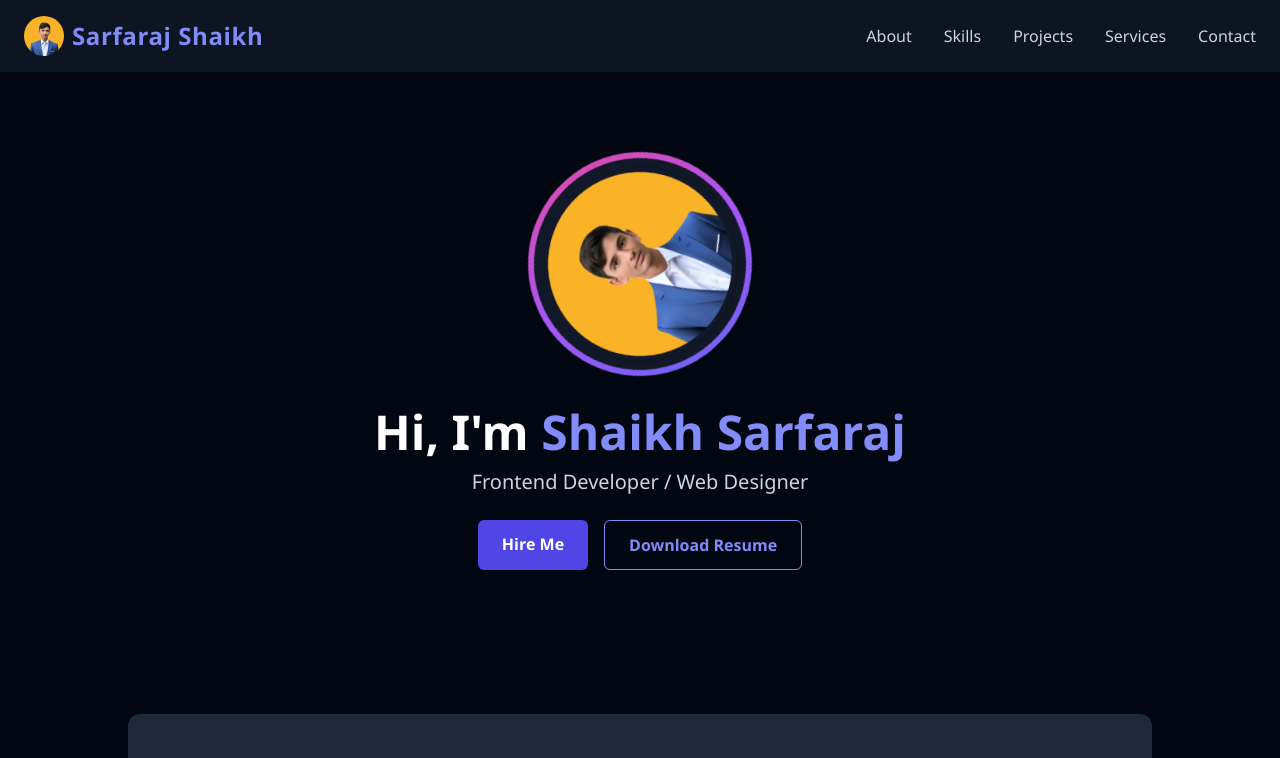
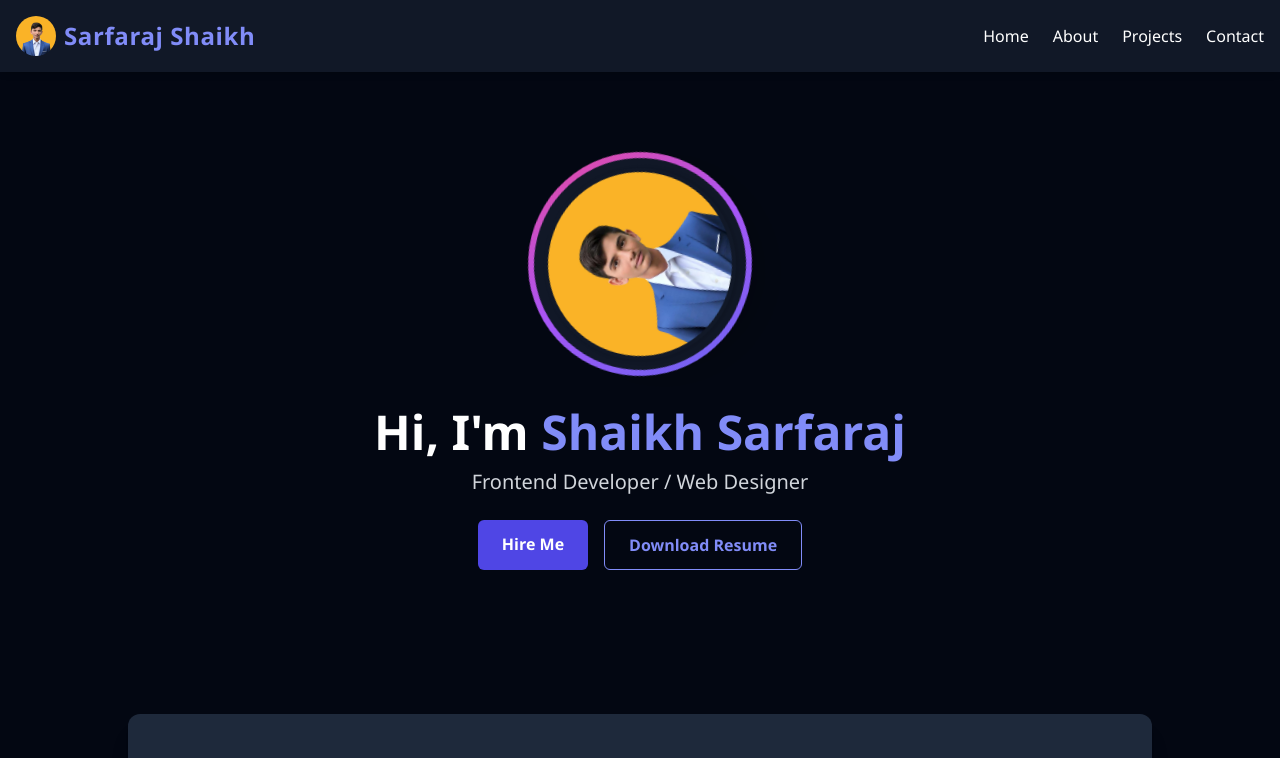
Before and after one commit to sarfarajshaikh3323/myportfolio, a React (Create React App) app: page / in a window 1280 px wide. Shown: the top 758 px of the page. Built offline with nearby package versions, Linux system fonts and the light colour scheme.

Commit message:
Fixed logo path and updated header

```diff
--- a/src/components/Header.jsx
+++ b/src/components/Header.jsx
@@ -9,8 +9,8 @@ const Header = () => {
     };
 
     return (
-        <header className="sticky top-0 z-50 bg-gray-900/80 backdrop-blur-md shadow-lg px-6 py-4">
-            <div className="max-w-7xl mx-auto flex justify-between items-center">
+        <header className="bg-gray-900 text-white shadow-md sticky top-0 z-50">
+            <div className="max-w-7xl mx-auto flex justify-between items-center p-4">
                 {/* Logo with text */}
                 <div className="flex items-center gap-2">
                     <img src="/logo.png" alt="Logo" className="w-10 h-10 rounded-full" />
@@ -19,44 +19,32 @@ const Header = () => {
                     </h1>
                 </div>
 
-                {/* Desktop Nav */}
-                <nav className="hidden md:flex space-x-8">
-                    {["About", "Skills", "Projects", "Services", "Contact"].map((item) => (
-                        <a
-                            key={item}
-                            href={`#${item.toLowerCase()}`}
-                            className="text-gray-300 hover:text-indigo-400 font-medium transition duration-300"
-                        >
-                            {item}
-                        </a>
-                    ))}
+                {/* Desktop menu */}
+                <nav className="hidden md:flex gap-6 font-medium text-white">
+                    <a href="#home" className="hover:text-indigo-500">Home</a>
+                    <a href="#about" className="hover:text-indigo-500">About</a>
+                    <a href="#projects" className="hover:text-indigo-500">Projects</a>
+                    <a href="#contact" className="hover:text-indigo-500">Contact</a>
                 </nav>
 
-                {/* Mobile Nav Icon */}
+                {/* Mobile hamburger */}
                 <div className="md:hidden">
-                    <button
-                        onClick={toggleMobileMenu}
-                        className="text-gray-300 text-2xl focus:outline-none"
-                    >
+                    <button onClick={toggleMobileMenu} className="text-2xl text-gray-700">
                         {isMobileMenuOpen ? <FaTimes /> : <FaBars />}
                     </button>
                 </div>
             </div>
 
-            {/* Mobile Nav */}
+            {/* Mobile Menu Dropdown */}
             {isMobileMenuOpen && (
-                <nav className="md:hidden mt-2 px-4 space-y-2 pb-4">
-                    {["About", "Skills", "Projects", "Services", "Contact"].map((item) => (
-                        <a
-                            key={item}
-                            href={`#${item.toLowerCase()}`}
-                            onClick={() => setIsMobileMenuOpen(false)}
-                            className="block text-gray-300 hover:text-indigo-400 font-medium transition duration-300"
-                        >
-                            {item}
-                        </a>
-                    ))}
-                </nav>
+                <div className="md:hidden bg-white px-6 pb-4 shadow-md">
+                    <nav className="flex flex-col gap-4 font-medium text-gray-700">
+                        <a href="#home" className="hover:text-indigo-500">Home</a>
+                        <a href="#about" className="hover:text-indigo-500">About</a>
+                        <a href="#projects" className="hover:text-indigo-500">Projects</a>
+                        <a href="#contact" className="hover:text-indigo-500">Contact</a>
+                    </nav>
+                </div>
             )}
         </header>
     );
```
